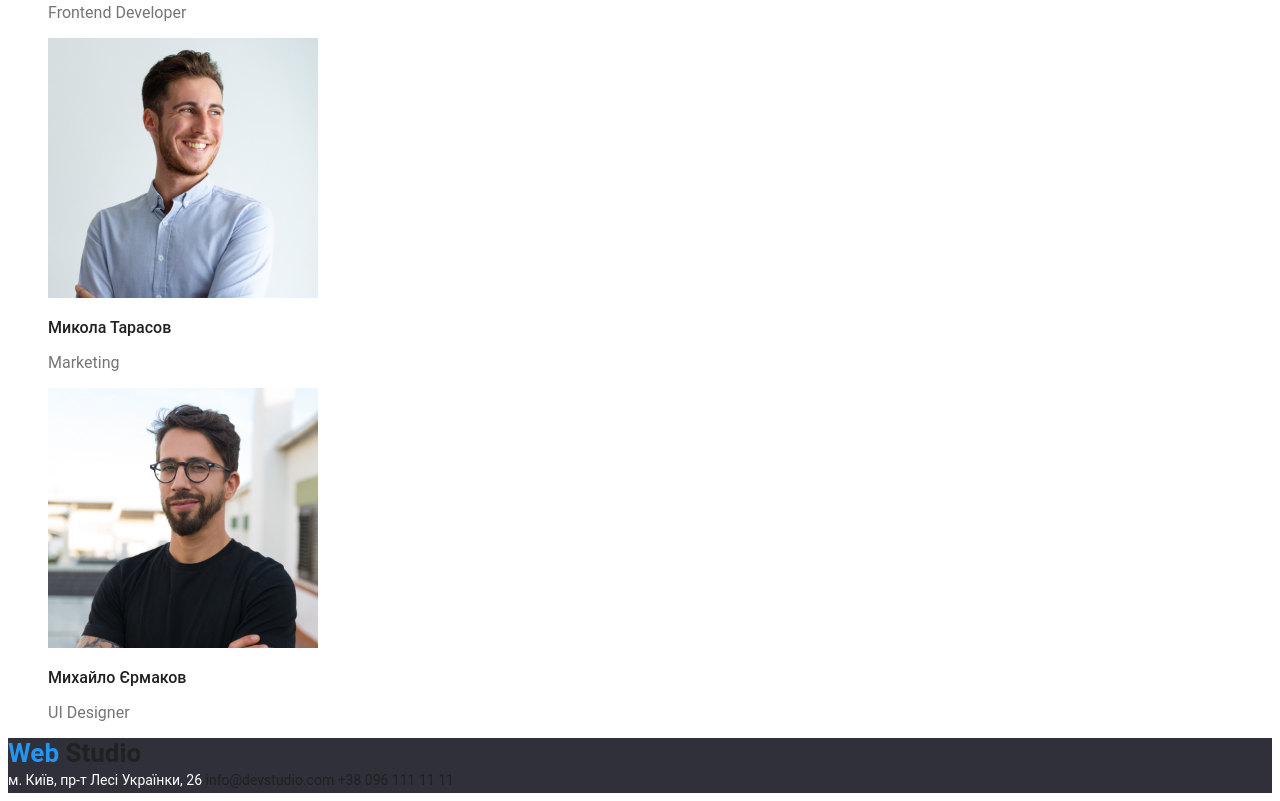
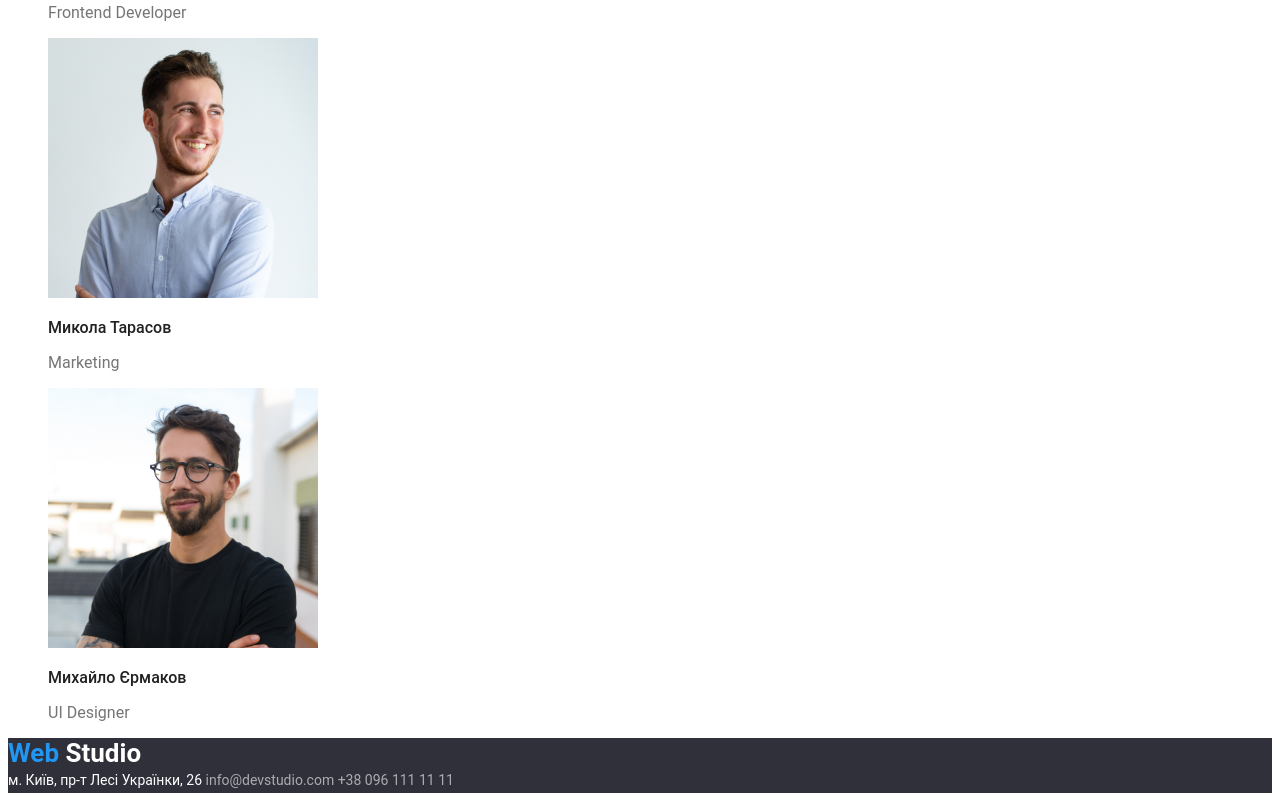
Before and after one commit to AnastasiiaVld/goit-markup-hw-02, a plain HTML site: page index.html in a window 1280 px wide. Shown: the part 2375-3176 px from the top of the page. Drawn offline with Linux system fonts and the light colour scheme.

Commit message:
Update styles.css

```diff
--- a/css/styles.css
+++ b/css/styles.css
@@ -10,12 +10,8 @@
     --Color-accent:#2196F3;
 }
 
-a:-webkit-any-link {
-    color: var(--Main-color);
-}
-
 a {
-    color: var(--Main-color);
+    color: inherit;
 }
 
 a:visited {
@@ -138,6 +134,7 @@ body {
     font-weight: 700;
     text-decoration: none;
     line-height: 1.19;
+    color: var(--White-color);
 }
 
 .footer-logo:visited {
```
